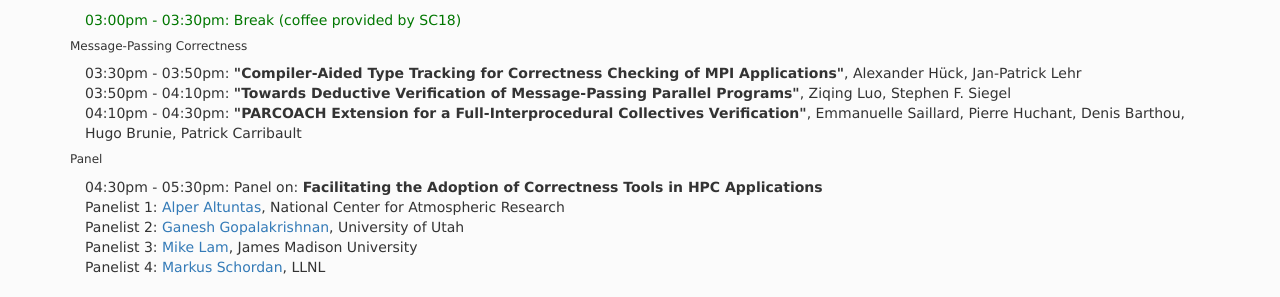
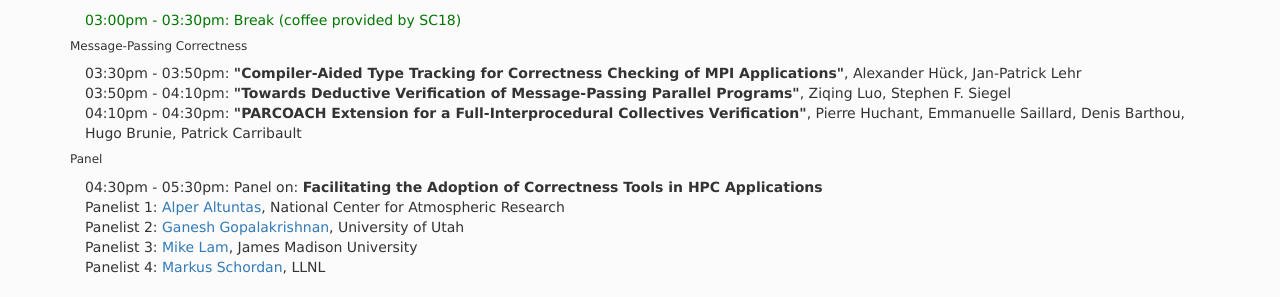
Before and after one commit to correctness-workshop/2018, a Jekyll site: the page built from index.md, in a window 1280 px wide and 900 px high, scrolled down 4424 px. Shown: the part 426-723 px from the top of the window. Built offline with Jekyll 4.4.1, drawn with Linux system fonts in a browser that asks for light colours; nearby versions of some CDN libraries; the list of posts is cut into pages by our own code.

Commit message:
changed order of authors in a paper

```diff
--- a/index.md
+++ b/index.md
@@ -296,7 +296,7 @@ linear algebra libraries.
 <table>
 <tr><td width="15">  </td> <td>03:30pm - 03:50pm:  <b>"Compiler-Aided Type Tracking for Correctness Checking of MPI Applications"</b>, Alexander Hück, Jan-Patrick Lehr </td> </tr>
 <tr><td width="15">  </td> <td>03:50pm - 04:10pm:  <b>"Towards Deductive Verification of Message-Passing Parallel Programs"</b>, Ziqing Luo, Stephen F. Siegel </td> </tr>
-<tr><td width="15">  </td> <td>04:10pm - 04:30pm:  <b>"PARCOACH Extension for a Full-Interprocedural Collectives Verification"</b>, Emmanuelle Saillard, Pierre Huchant, Denis Barthou, Hugo Brunie, Patrick Carribault  </td> </tr>
+<tr><td width="15">  </td> <td>04:10pm - 04:30pm:  <b>"PARCOACH Extension for a Full-Interprocedural Collectives Verification"</b>, Pierre Huchant, Emmanuelle Saillard, Denis Barthou, Hugo Brunie, Patrick Carribault  </td> </tr>
 </table>
 
 ###### Panel
```
